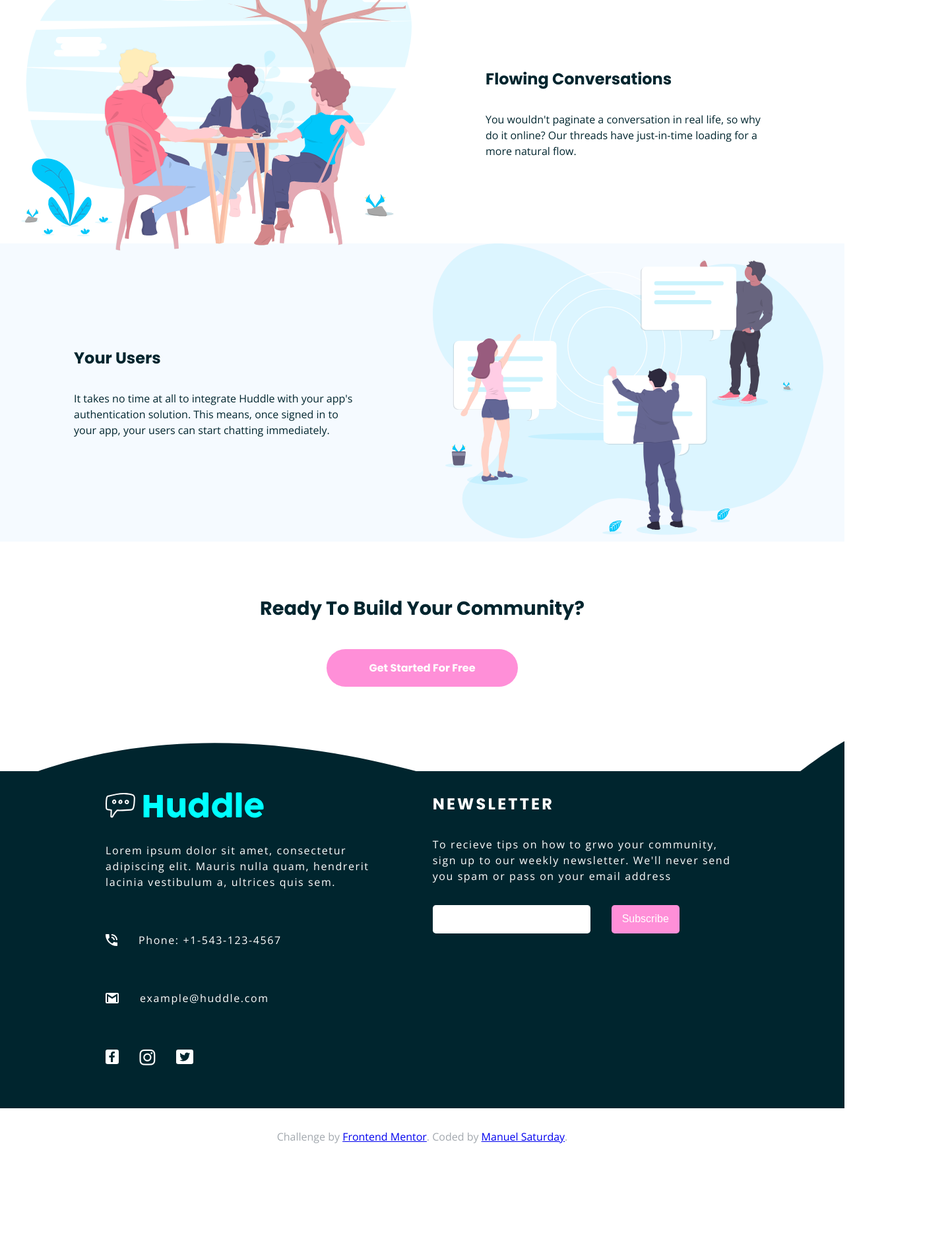
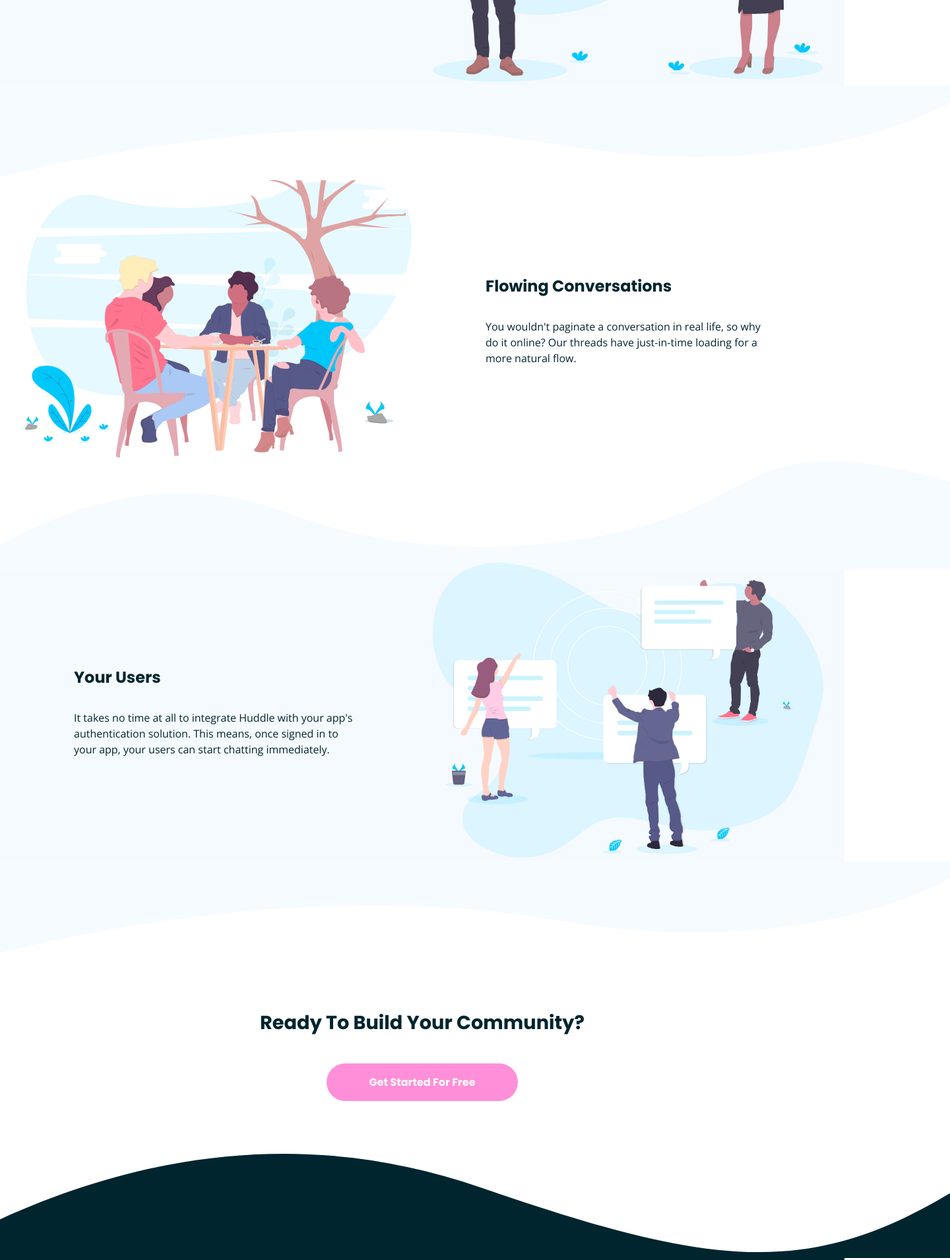
Before and after one commit to msabado1996/Huddle-landing-page-with-curved-sections, a plain HTML site: page index.html in a window 1280 px wide. Shown: the part 2340-4250 px from the top of the page at 66% size, 1440 px wide, since content can reach past the window. Before the commit the page ends 4074 px from the top, so only its background shows below. Drawn offline with nearby package versions, Linux system fonts and the light colour scheme.

Commit message:
Update index.html

```diff
--- a/index.html
+++ b/index.html
@@ -46,6 +46,11 @@
     </div>
   </div>
 
+  <picture>
+    <img src="./src/images/bg-section-top-desktop-1.svg">
+  </picture>
+
+
   <div class="section-three">
     <div class="section-three-text">
       <h2>Grow Together</h2>
@@ -56,6 +61,12 @@
       <img src="./src/images/illustration-grow-together.svg" alt="Grow Together">
     </div>
   </div>
+
+  <picture>
+    <img src="./src/images/bg-section-bottom-desktop-1.svg">
+  </picture>
+
+
 
   <div class="section-four">
     <div class="section-four-img">
@@ -68,6 +79,11 @@
     </div>
   </div>
 
+
+  <picture>
+    <img src="./src/images/bg-section-top-desktop-1.svg">
+  </picture>
+
   <div class="section-five">
     <div class="section-five-img item">
       <img src="./src/images/illustration-your-users.svg" alt="Grow Together">
@@ -79,14 +95,19 @@
     </div>
   </div>
 
+  <picture>
+    <img src="./src/images/bg-section-bottom-desktop-1.svg">
+  </picture>
+
   <div class="section-six">
     <h2>Ready To Build Your Community?</h2>
       <button class="getStarted-btn">Get Started For Free</button>
   </div>
 
-  <div class="footer-divider">
-
-  </div>
+  <picture>
+    <img src="./src/images/bg-footer-top-mobile.svg" class="mobile">
+    <img src="./src/images/bg-footer-top-desktop.svg" class="desktop">
+  </picture>
 
   <div class="footer">
     <div class="footer-newsletter">
```
